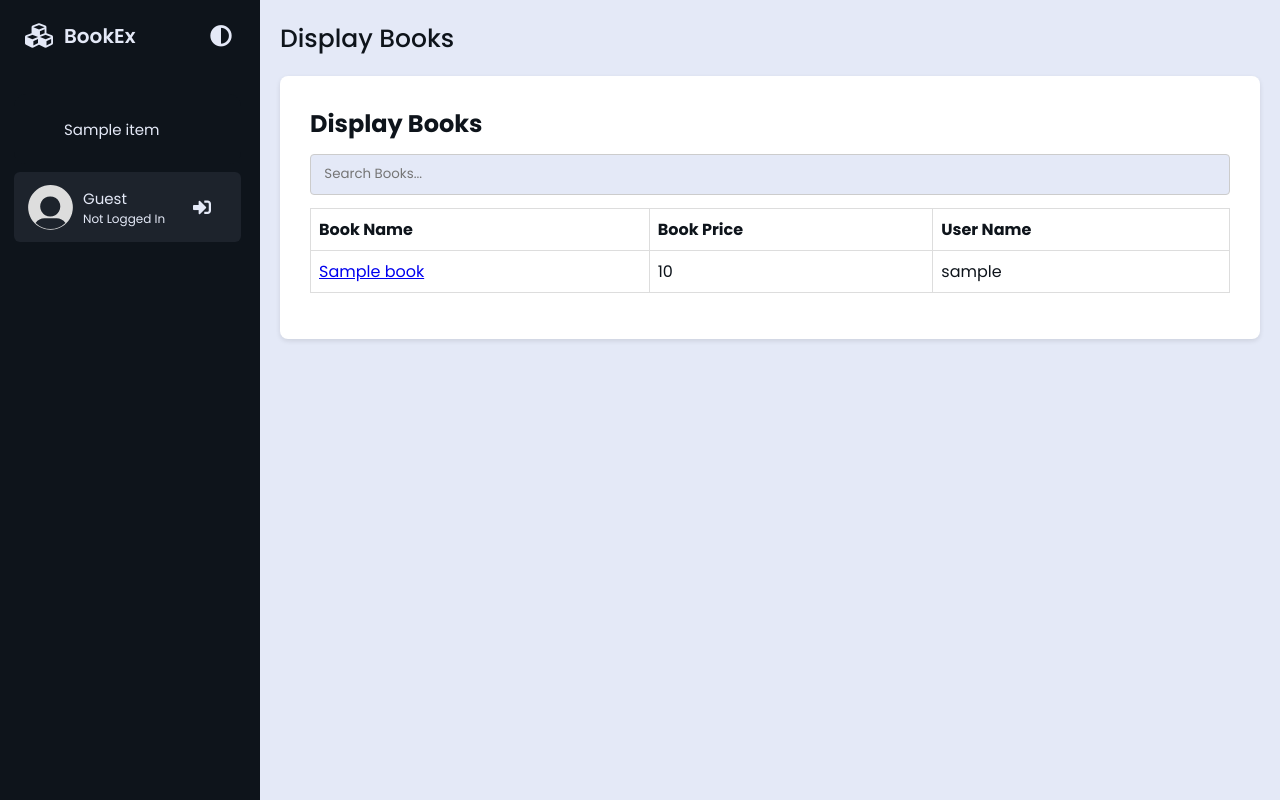
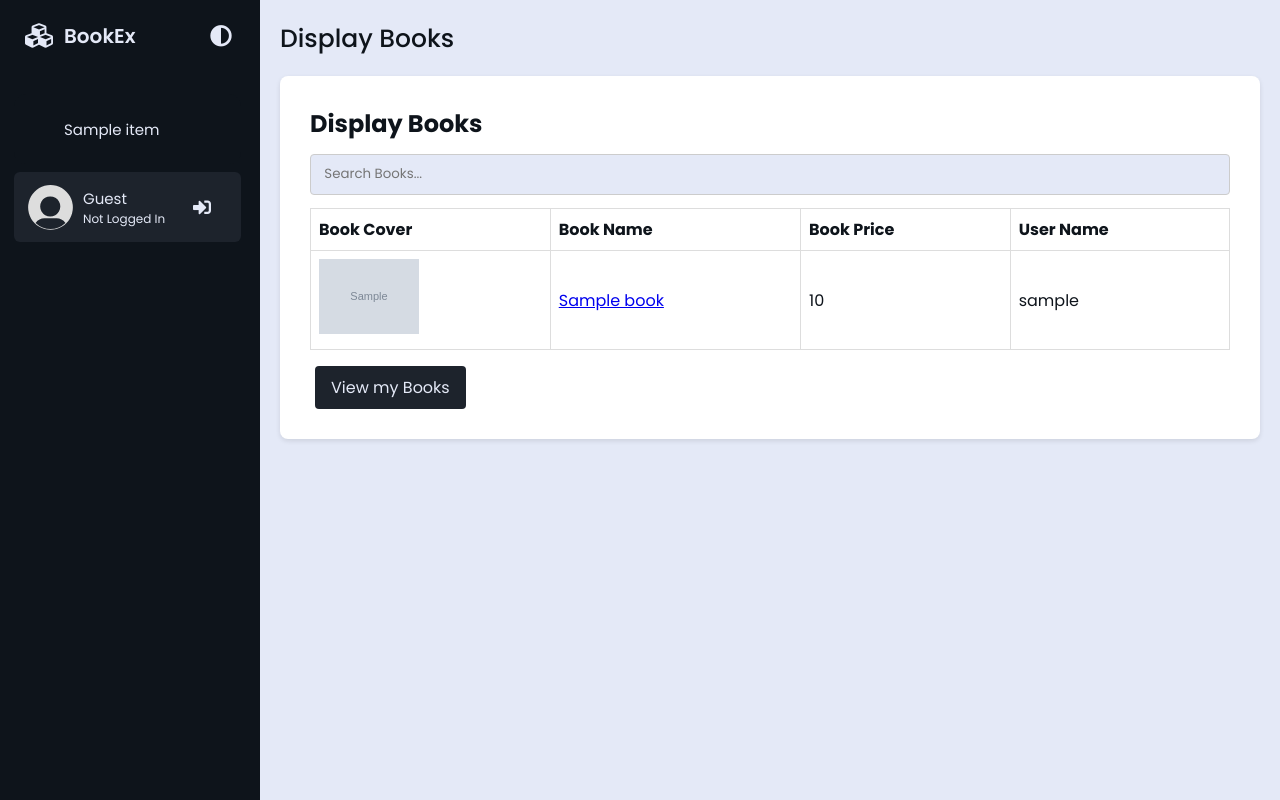
Before and after one commit to Just-ARandomGuy/BookEx, a Django app: template bookEx/templates/bookMng/displaybooks.html in a window 1280 px wide. Run offline with Django 3.2, Linux system fonts and the light colour scheme; the template is opened without the code that fills it: most values are stand-ins (such as "Sample title", 1, 10 or a date in 2020); grey boxes marked "Sample" are stand-in pictures.

Commit message:
implement django messages for error, success, etc. to various pages (login, register, post book, ...)

```diff
--- a/bookEx/static/base.css
+++ b/bookEx/static/base.css
@@ -298,6 +298,51 @@ body {
     box-shadow: 0 0 0 0.2rem rgba(14, 20, 27, 0.25);
 }
 
+/* success and errors */
+.messages li.success {
+    list-style-type: none;
+    padding: 10px;
+    margin: 20px 20px 20px 0;
+    border: 1px solid green;
+    background-color: #e6ffed;
+    color: #006400;
+}
+
+.messages li.error {
+    list-style-type: none;
+    padding: 10px;
+    margin: 20px 20px 20px 0;
+    border: 1px solid red;
+    background-color: #ffe6e6;
+    color: #8b0000;
+}
+
+/* button styling */
+button[type="submit"],
+input[type="submit"],
+.button {
+    background-color: var(--secondary-color);
+    color: var(--text-color-light);
+    display: inline-block;
+    padding: 8px 15px;
+    margin: 0 5px;
+    border: 1px solid transparent;
+    border-radius: 4px;
+    text-decoration: none;
+    cursor: pointer;
+    font-size: 1em;
+    text-align: center;
+    transition: all 0.3s cubic-bezier(0.4, 0, 0.2, 1);
+}
+
+button[type="submit"]:hover,
+input[type="submit"]:hover,
+.button:hover {
+    background-color: var(--active-bg-color);
+    transform: scale(1.02);
+    transition: all 0.3s cubic-bezier(0.4, 0, 0.2, 1);
+}
+
 /* table styling */
 .main-content-area table {
     width: 100%;
--- a/bookEx/static/bookSearch.js
+++ b/bookEx/static/bookSearch.js
@@ -24,8 +24,11 @@ document.addEventListener("DOMContentLoaded", () => {
                         const bookName = book.name;
                         const bookPrice = book.price;
                         const bookUserName = book.username;
+                        const bookPictureUrl = book.picture_url;
+                        const bookPicture = bookPictureUrl ? `<img src="${bookPictureUrl}" width="100" alt="Cover for ${bookName}"/>` : '';
                         const row = `
                         <tr>
+                            <td>${bookPicture}</td>
                             <td><a href="book_detail/${bookId}">${bookName}</a></td>
                             <td>${bookPrice}</td>
                             <td>${bookUserName}</td>
--- a/bookEx/templates/bookMng/book_detail.html
+++ b/bookEx/templates/bookMng/book_detail.html
@@ -10,7 +10,7 @@
 	<table class="book-detail-table">
 		<thead>
 		<tr>
-			<th> Book Picture</th>
+			<th> Book Cover</th>
 			<th> Book Name</th>
 			<th> Book Price</th>
 			<th> User</th>
--- a/bookEx/templates/bookMng/displaybooks.html
+++ b/bookEx/templates/bookMng/displaybooks.html
@@ -20,34 +20,26 @@
 	<table>
 		<thead>
 		<tr>
-			<th>
-				Book Name
-			</th>
-			<th>
-				Book Price
-			</th>
-			<th>
-				User Name
-			</th>
+			<th>Book Cover</th>
+			<th>Book Name</th>
+			<th>Book Price</th>
+			<th>User Name</th>
 		</tr>
 		</thead>
 		<tbody id="bookTableBody">
 		{% for book in books %}
 			<tr>
-				<td>
-					<a href="book_detail/{{ book.id }}"> {{ book.name }} </a>
-				</td>
-				<td>
-					{{ book.price }}
-				</td>
-				<td>
-					{{ book.username.username }}
-				</td>
+				<td><img src="{{ book.picture.url }}" width="100" alt="Cover for {{ book.name }}"/></td>
+				<td><a href="book_detail/{{ book.id }}"> {{ book.name }} </a></td>
+				<td>{{ book.price }}</td>
+				<td>{{ book.username.username }}</td>
 			</tr>
 		{% endfor %}
 		</tbody>
 	</table>
 
+	<p class="back-link"><a href="{% url 'mybooks' %}" class="button"> View my Books </a></p>
+
 	<script src="{% static 'bookSearch.js' %}"></script>
 
 {% endblock content %}
--- a/bookEx/templates/bookMng/postbook.html
+++ b/bookEx/templates/bookMng/postbook.html
@@ -8,9 +8,7 @@
 
 {% block content %}
 	<h1>Post Book</h1>
-	{% if submitted %}
-		<h1> Post Book Successfully! </h1>
-	{% else %}
+
 	<form action="" enctype="multipart/form-data" method="post" novalidate>
 		{% csrf_token %}
 		{% if form.non_field_errors %}
@@ -50,5 +48,4 @@
 			</tr>
 		</table>
 	</form>
-	{% endif %}
 {% endblock content %}
--- a/bookEx/templates/registration/register.html
+++ b/bookEx/templates/registration/register.html
@@ -11,12 +11,14 @@
 	<h1>User Registration</h1>
 	<form action="" method="post">
 		<table>
+			<thead>
 			{{ form.as_table }}
 			<tr>
 				<td>
-				<input type="submit" value="Submit">
+					<input type="submit" class="button" value="Submit">
 				</td>
 			</tr>
+			</thead>
 		</table>
 		<input type="hidden" name="next" value="{{ next }}"/>
 		{% csrf_token %}
```
Also changed, not shown: bookEx/templates/bookMng/mybooks.html (+13 -0 lines), bookEx/templates/registration/login.html (+15 -10 lines), bookEx/templates/registration/register_success.html (deleted, +0 -15 lines), bookMng/views.py (+20 -10 lines). Lines whose indentation alone changed are shown as unchanged.
